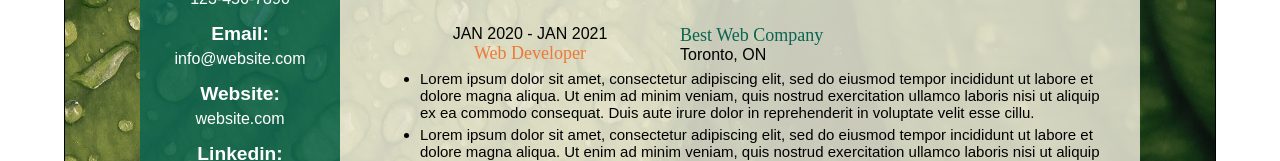
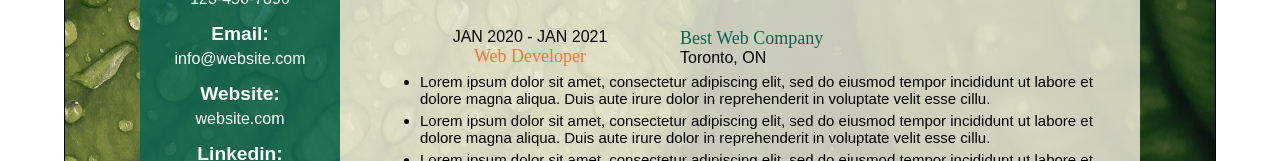
Before and after one commit to jonro2955/odin_javascript_8_cv_application, a React (Create React App) app: page / in a window 1280 px wide. Shown: the part 639-800 px from the top of the page. Built offline with nearby package versions, Linux system fonts and the light colour scheme; a web font is replaced by a local one.

Commit message:
Shortened experience detail placeholder text to improve template presentation.

```diff
--- a/package.json
+++ b/package.json
@@ -17,10 +17,10 @@
     "web-vitals": "^2.1.2"
   },
   "scripts": {
-    "git": "git add . && git commit -m",
-    "postgit": "git push --all",
     "predeploy": "npm run build",
     "deploy": "gh-pages -d build",
+    "git": "npm run deploy && git add . && git commit -m",
+    "postgit": "git push --all",
     "start": "react-scripts start",
     "build": "react-scripts build",
     "test": "react-scripts test",
--- a/src/components/Experience.js
+++ b/src/components/Experience.js
@@ -27,11 +27,11 @@ class Experience extends Component {
           location: 'Toronto, ON',
           title: 'Web Developer',
           description1:
-            'Lorem ipsum dolor sit amet, consectetur adipiscing elit, sed do eiusmod tempor incididunt ut labore et dolore magna aliqua. Ut enim ad minim veniam, quis nostrud exercitation ullamco laboris nisi ut aliquip ex ea commodo consequat. Duis aute irure dolor in reprehenderit in voluptate velit esse cillu. ',
+            'Lorem ipsum dolor sit amet, consectetur adipiscing elit, sed do eiusmod tempor incididunt ut labore et dolore magna aliqua. Duis aute irure dolor in reprehenderit in voluptate velit esse cillu. ',
           description2:
-            'Lorem ipsum dolor sit amet, consectetur adipiscing elit, sed do eiusmod tempor incididunt ut labore et dolore magna aliqua. Ut enim ad minim veniam, quis nostrud exercitation ullamco laboris nisi ut aliquip ex ea commodo consequat. Duis aute irure dolor in reprehenderit in voluptate velit esse cillu. ',
+            'Lorem ipsum dolor sit amet, consectetur adipiscing elit, sed do eiusmod tempor incididunt ut labore et dolore magna aliqua. Duis aute irure dolor in reprehenderit in voluptate velit esse cillu. ',
           description3:
-            'Lorem ipsum dolor sit amet, consectetur adipiscing elit, sed do eiusmod tempor incididunt ut labore et dolore magna aliqua. Ut enim ad minim veniam, quis nostrud exercitation ullamco laboris nisi ut aliquip ex ea commodo consequat. Duis aute irure dolor in reprehenderit in voluptate velit esse cillu. ',
+            'Lorem ipsum dolor sit amet, consectetur adipiscing elit, sed do eiusmod tempor incididunt ut labore et dolore magna aliqua. Duis aute irure dolor in reprehenderit in voluptate velit esse cillu. ',
           start: 'JAN 2020',
           end: 'JAN 2021',
         },
@@ -41,11 +41,11 @@ class Experience extends Component {
           location: 'Toronto, ON',
           title: 'Web Developer',
           description1:
-            'Lorem ipsum dolor sit amet, consectetur adipiscing elit, sed do eiusmod tempor incididunt ut labore et dolore magna aliqua. Ut enim ad minim veniam, quis nostrud exercitation ullamco laboris nisi ut aliquip ex ea commodo consequat. Duis aute irure dolor in reprehenderit in voluptate velit esse cillu. ',
+            'Lorem ipsum dolor sit amet, consectetur adipiscing elit, sed do eiusmod tempor incididunt ut labore et dolore magna aliqua. Duis aute irure dolor in reprehenderit in voluptate velit esse cillu. ',
           description2:
-            'Lorem ipsum dolor sit amet, consectetur adipiscing elit, sed do eiusmod tempor incididunt ut labore et dolore magna aliqua. Ut enim ad minim veniam, quis nostrud exercitation ullamco laboris nisi ut aliquip ex ea commodo consequat. Duis aute irure dolor in reprehenderit in voluptate velit esse cillu. ',
+            'Lorem ipsum dolor sit amet, consectetur adipiscing elit, sed do eiusmod tempor incididunt ut labore et dolore magna aliqua. Duis aute irure dolor in reprehenderit in voluptate velit esse cillu. ',
           description3:
-            'Lorem ipsum dolor sit amet, consectetur adipiscing elit, sed do eiusmod tempor incididunt ut labore et dolore magna aliqua. Ut enim ad minim veniam, quis nostrud exercitation ullamco laboris nisi ut aliquip ex ea commodo consequat. Duis aute irure dolor in reprehenderit in voluptate velit esse cillu. ',
+            'Lorem ipsum dolor sit amet, consectetur adipiscing elit, sed do eiusmod tempor incididunt ut labore et dolore magna aliqua. Duis aute irure dolor in reprehenderit in voluptate velit esse cillu. ',
           start: 'JAN 2020',
           end: 'JAN 2021',
         },
@@ -55,11 +55,11 @@ class Experience extends Component {
           location: 'Toronto, ON',
           title: 'Web Developer',
           description1:
-            'Lorem ipsum dolor sit amet, consectetur adipiscing elit, sed do eiusmod tempor incididunt ut labore et dolore magna aliqua. Ut enim ad minim veniam, quis nostrud exercitation ullamco laboris nisi ut aliquip ex ea commodo consequat. Duis aute irure dolor in reprehenderit in voluptate velit esse cillu. ',
+            'Lorem ipsum dolor sit amet, consectetur adipiscing elit, sed do eiusmod tempor incididunt ut labore et dolore magna aliqua. Duis aute irure dolor in reprehenderit in voluptate velit esse cillu. ',
           description2:
-            'Lorem ipsum dolor sit amet, consectetur adipiscing elit, sed do eiusmod tempor incididunt ut labore et dolore magna aliqua. Ut enim ad minim veniam, quis nostrud exercitation ullamco laboris nisi ut aliquip ex ea commodo consequat. Duis aute irure dolor in reprehenderit in voluptate velit esse cillu. ',
+            'Lorem ipsum dolor sit amet, consectetur adipiscing elit, sed do eiusmod tempor incididunt ut labore et dolore magna aliqua. Duis aute irure dolor in reprehenderit in voluptate velit esse cillu. ',
           description3:
-            'Lorem ipsum dolor sit amet, consectetur adipiscing elit, sed do eiusmod tempor incididunt ut labore et dolore magna aliqua. Ut enim ad minim veniam, quis nostrud exercitation ullamco laboris nisi ut aliquip ex ea commodo consequat. Duis aute irure dolor in reprehenderit in voluptate velit esse cillu. ',
+            'Lorem ipsum dolor sit amet, consectetur adipiscing elit, sed do eiusmod tempor incididunt ut labore et dolore magna aliqua. Duis aute irure dolor in reprehenderit in voluptate velit esse cillu. ',
           start: 'JAN 2020',
           end: 'JAN 2021',
         },
--- a/src/index.js
+++ b/src/index.js
@@ -1,4 +1,3 @@
-// import './styles/reset.css';
 import './styles/index.css';
 import React from 'react';
 import ReactDOM from 'react-dom';
```
Also changed, not shown: public/README.md.
